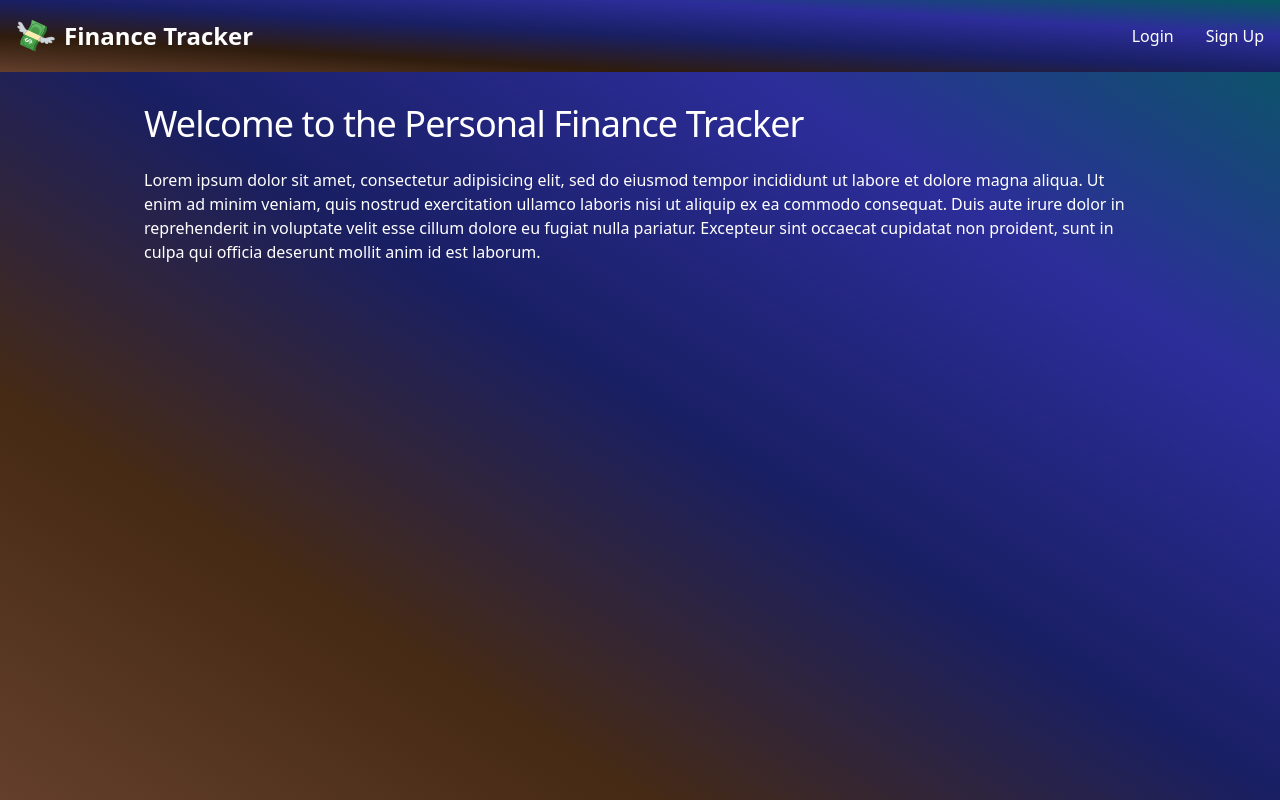
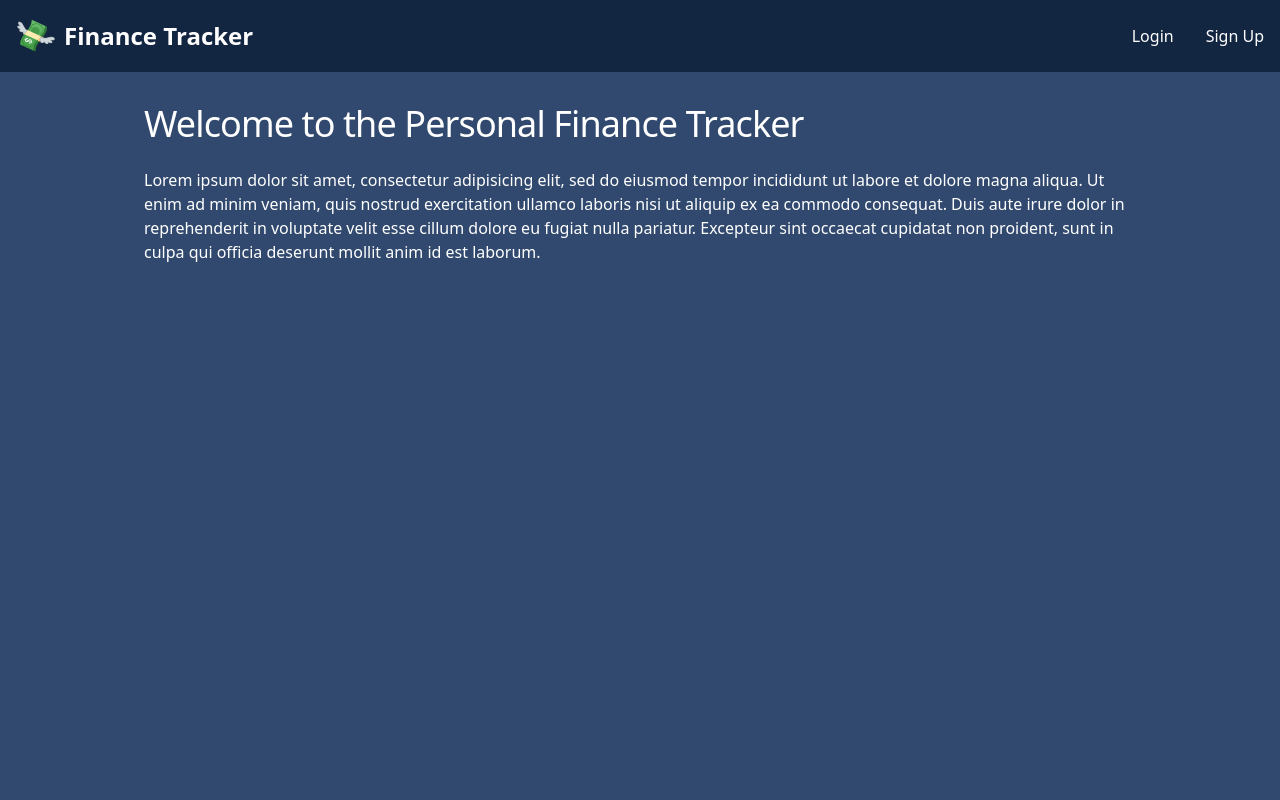
Before and after one commit to hudy0/django-finance, a Django app: page / in a window 1280 px wide. Run offline with Django 5.2, Linux system fonts and the light colour scheme; some libraries are stand-ins or nearby versions.

Commit message:
updated theme

```diff
--- a/static/css/styles.css
+++ b/static/css/styles.css
@@ -1,11 +1,12 @@
 body {
-    background-image: linear-gradient(to right top, #633f2c, #462a13, #191f63, #2d2d9a, #065a60);
+    /*background-image: linear-gradient(to right top, #633f2c, #462a13, #191f63, #2d2d9a, #065a60);*/
     min-height: 100vh;
+    background-color: #31496e;
 }
 
 nav {
     color: white;
-    background-image: linear-gradient(to right top, #633f2c, #2f1c0d, #191f63, #2d2d9a, #065a60);
+    /*background-image: linear-gradient(to right top, #633f2c, #2f1c0d, #191f63, #2d2d9a, #065a60);*/
 
-    /*background-color: #122541;*/
+    background-color: #122541;
 }
--- a/templates/tracker/transactions_form.html
+++ b/templates/tracker/transactions_form.html
@@ -2,12 +2,12 @@
 
 <div class="mb-2 form-control text-black">
     {{ form.type|add_label_class:"label text-white" }}
-    {% render_field form.type class="input" %}
+    {% render_field form.type class="input text-white" %}
 </div>
 
 <div class="mb-2 form-control">
     {{ form.amount|add_label_class:"label text-white" }}
-    {% render_field form.amount class="input text-black" %}
+    {% render_field form.amount class="input text-white" %}
 
     {% for error in form.amount.errors %}
         <p class="text-red-400 mt-1">{{ error }}</p>
@@ -17,7 +17,7 @@
 
 <div class="mb-2 form-control">
     {{ form.date|add_label_class:"label text-white" }}
-    {% render_field form.date class="input text-black" %}
+    {% render_field form.date class="input text-white" %}
 </div>
 
 <div class="mb-2 form-control">
```
